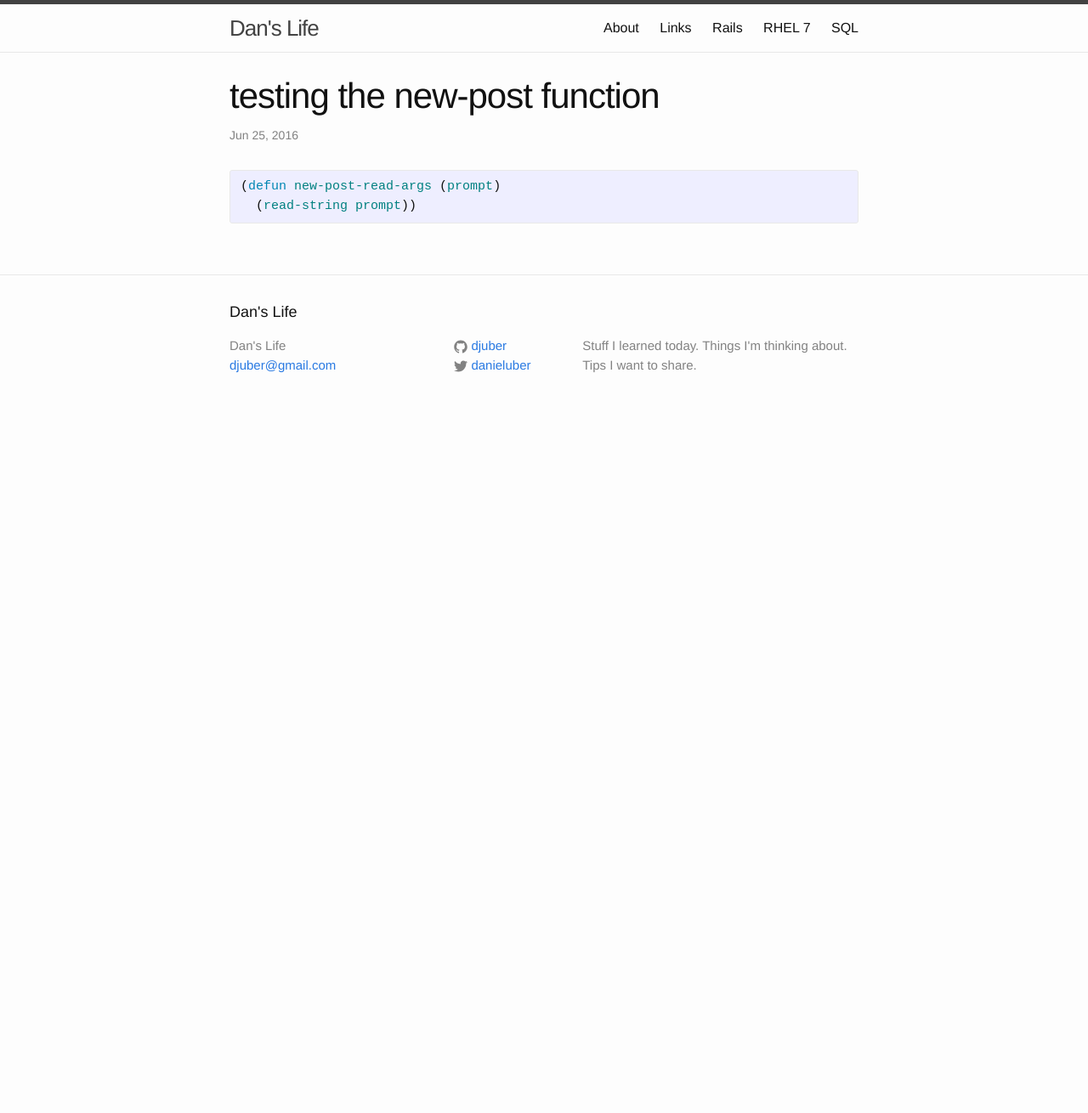
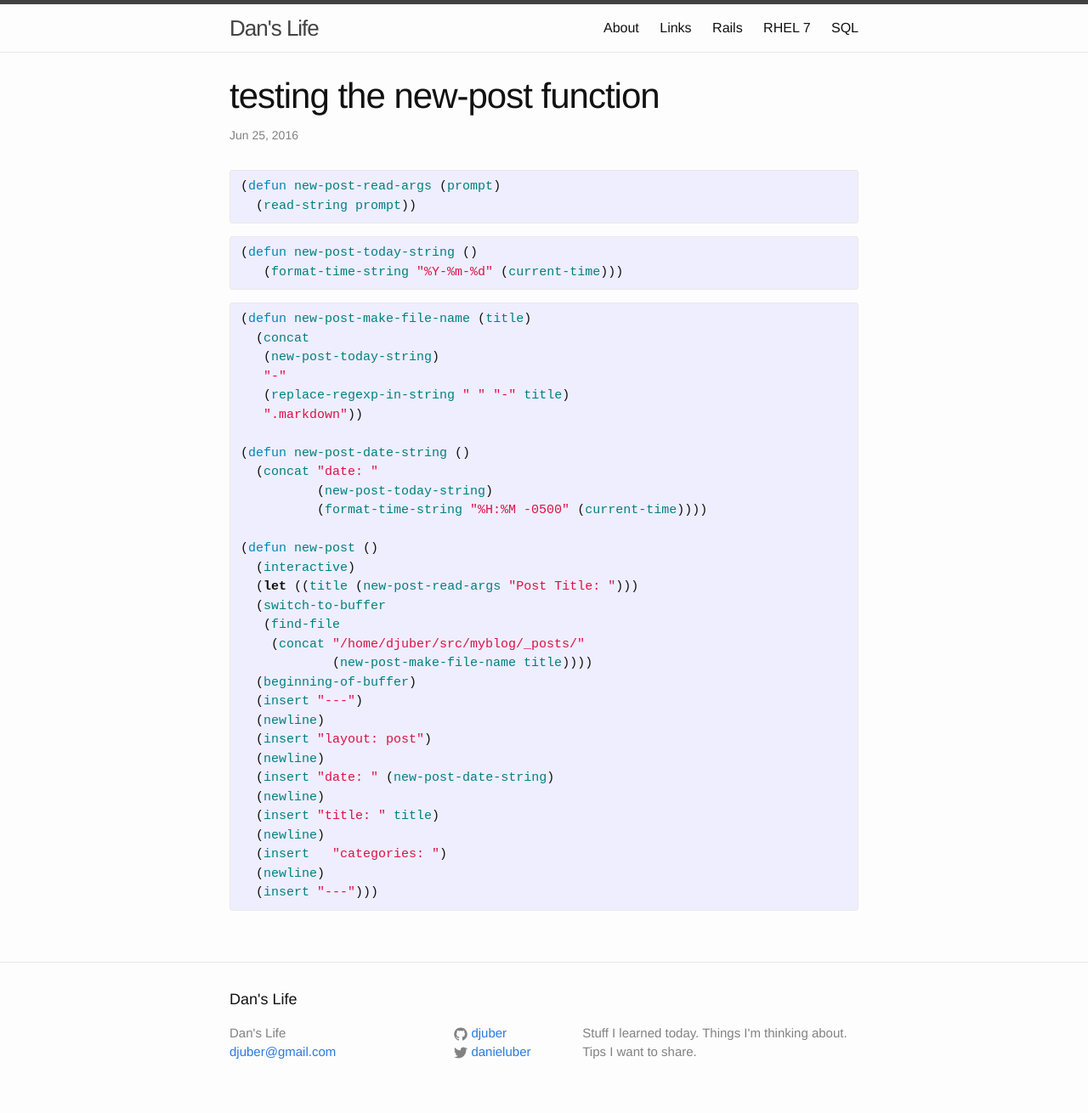
Before and after one commit to djuber/myblog, a Jekyll site: the page built from _posts/2016-06-25-testing-the-new-post-function.markdown, in a window 1280 px wide. Shown: the whole page at 85% size. Built offline with Jekyll 4.4.1, drawn with Linux system fonts in a browser that asks for light colours; before the commit the page ends 900 px from its top, so only the background shows below that.

Commit message:
automated 2016-06-25-14:19:15

```diff
--- a/_posts/2016-06-25-testing-the-new-post-function.markdown
+++ b/_posts/2016-06-25-testing-the-new-post-function.markdown
@@ -10,3 +10,43 @@ categories: emacs
 (defun new-post-read-args (prompt)
   (read-string prompt))
 {% endhighlight %}
+
+
+{% highlight lisp %}
+(defun new-post-today-string ()
+   (format-time-string "%Y-%m-%d" (current-time)))
+{% endhighlight %}
+
+{% highlight lisp %}
+(defun new-post-make-file-name (title)
+  (concat
+   (new-post-today-string)
+   "-"
+   (replace-regexp-in-string " " "-" title)
+   ".markdown"))
+
+(defun new-post-date-string ()
+  (concat "date: "
+	  (new-post-today-string)
+	  (format-time-string "%H:%M -0500" (current-time))))
+
+(defun new-post ()
+  (interactive)
+  (let ((title (new-post-read-args "Post Title: ")))
+  (switch-to-buffer
+   (find-file
+    (concat "/home/djuber/src/myblog/_posts/"
+	    (new-post-make-file-name title))))
+  (beginning-of-buffer)
+  (insert "---")
+  (newline)
+  (insert "layout: post")
+  (newline)
+  (insert "date: " (new-post-date-string)
+  (newline)
+  (insert "title: " title)
+  (newline)
+  (insert   "categories: ")
+  (newline)
+  (insert "---")))
+{% endhighlight %}
```
